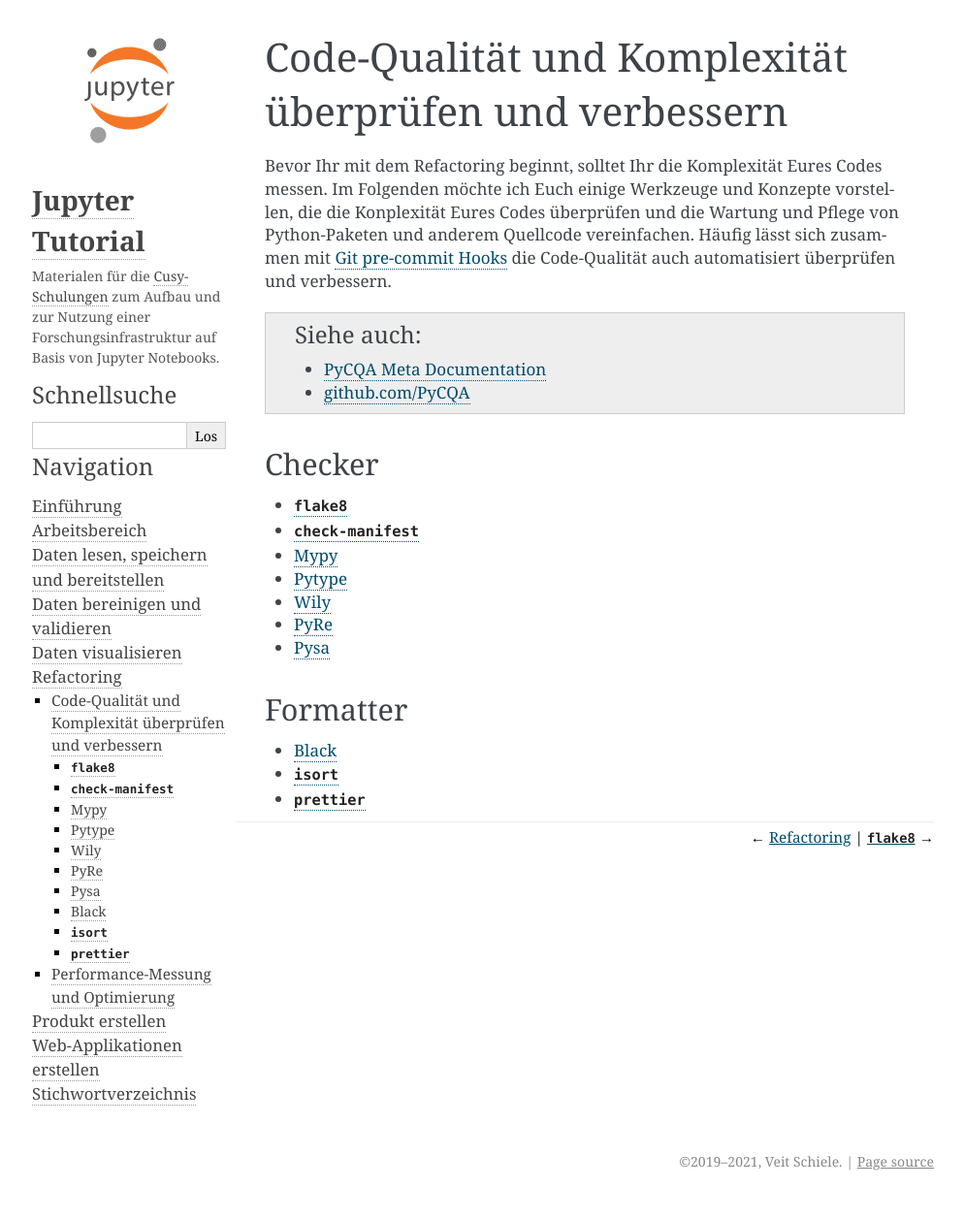
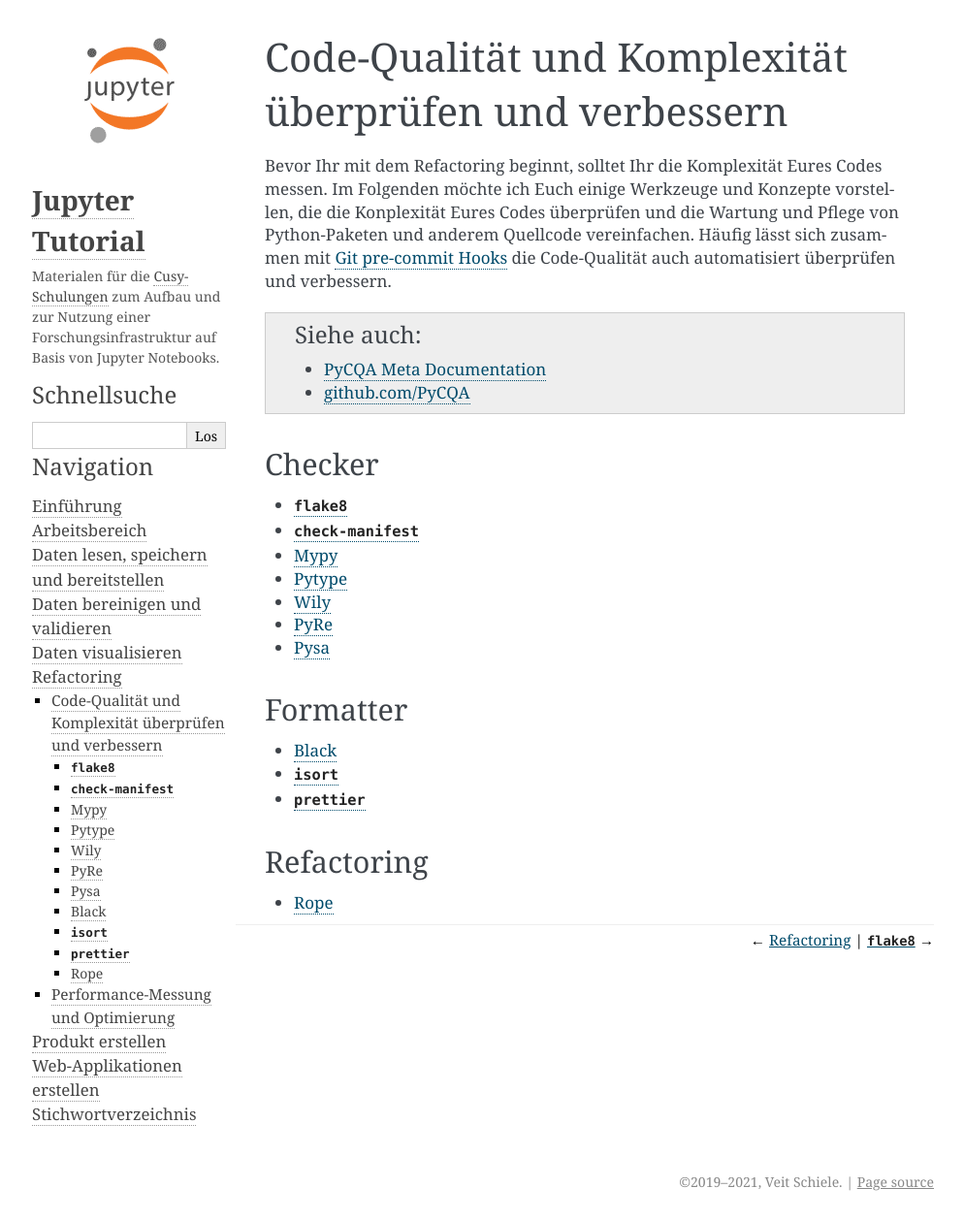
Before and after one commit to cusyio/Python4DataScience-de, a Sphinx documentation site: the page built from docs/refactoring/autoqual/index.rst, in a window 1280 px wide. Shown: the whole page at 97% size, without its empty margins (147-1141 px from the left). Built offline with Sphinx 7.4.7, drawn with Linux system fonts in a browser that asks for light colours; pages that are not in the unit, such as notebooks, are missing from menus; before the commit the page ends 1237 px from its top, so only the background shows below that.

Commit message:
Add rope to refactoring

```diff
--- a/docs/refactoring/autoqual/index.rst
+++ b/docs/refactoring/autoqual/index.rst
@@ -35,3 +35,11 @@
    black
    isort
    prettier
+
+Refactoring
+-----------
+
+.. toctree::
+   :maxdepth: 1
+
+   rope.ipynb
```
Also changed, not shown: docs/refactoring/autoqual/rope.ipynb (added).
